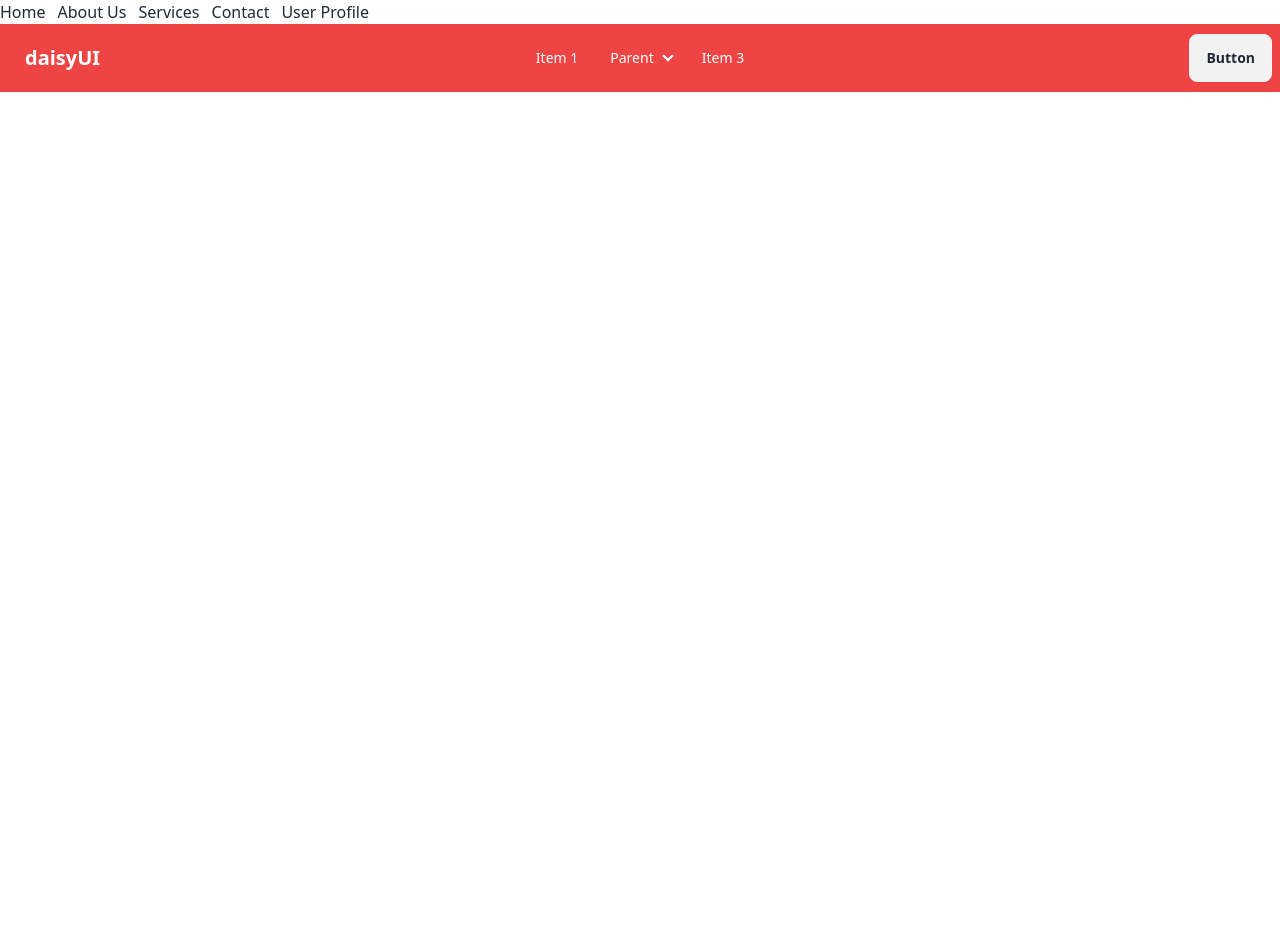
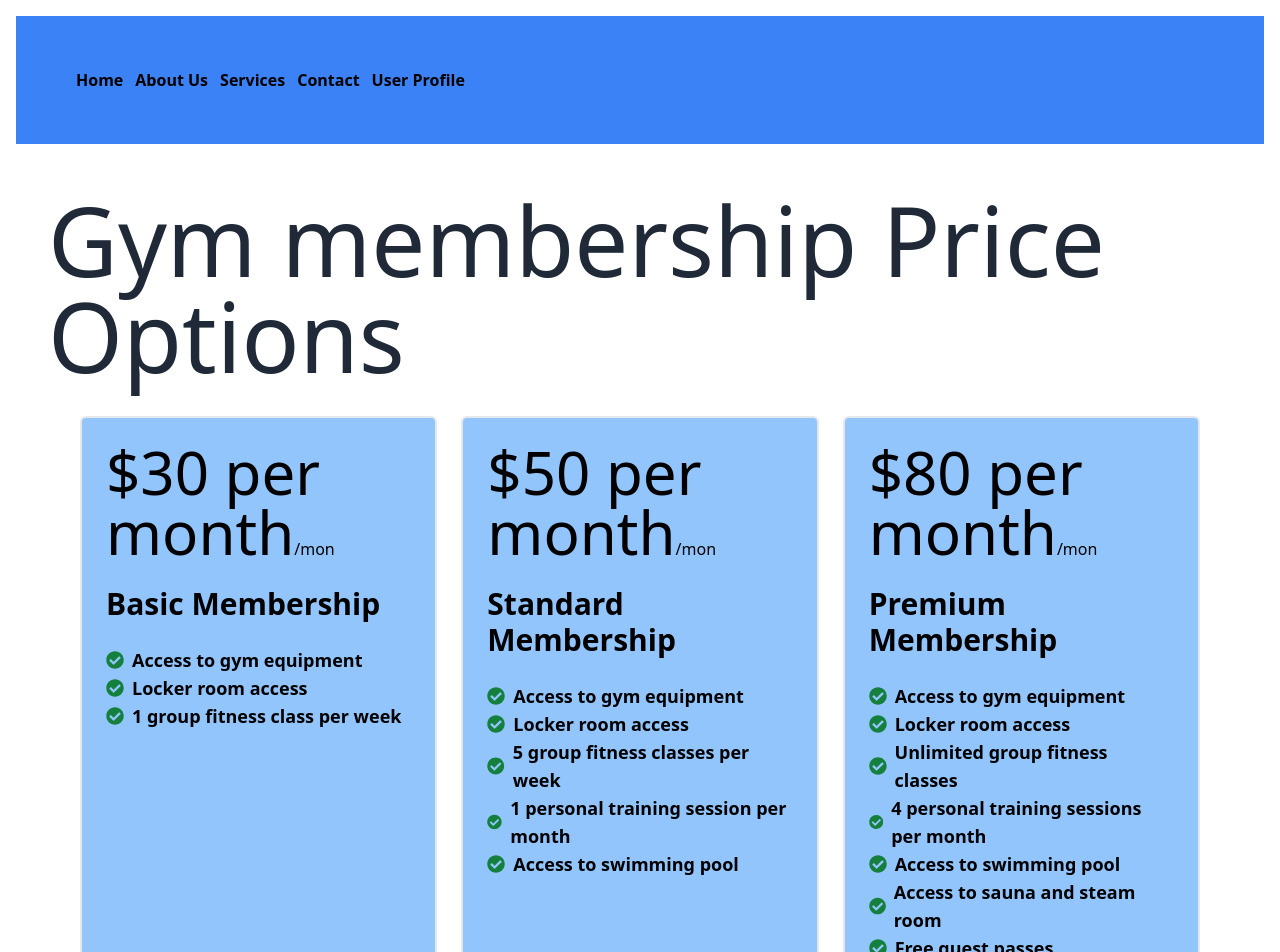
Before and after one commit to dipto8/Pricing-options, a React (Vite) app: page / in a window 1280 px wide. Shown: the top 952 px of the page. Before the commit the page ends 800 px from the top, so only its background shows below. Built offline with nearby package versions, Linux system fonts and the light colour scheme.

Commit message:
Navbar,Pricing card added

```diff
--- a/src/App.jsx
+++ b/src/App.jsx
@@ -1,5 +1,6 @@
 import Nav from "./components/DaisyNav/Nav"
 import NavBar from "./components/Navbar/NavBar"
+import PriceOptions from "./components/PriceOptions/PriceOptions"
 
 
 
@@ -12,7 +13,11 @@ function App() {
 
       <NavBar></NavBar>
 
-      <Nav></Nav>
+      <div className="">
+        <PriceOptions> </PriceOptions>
+      </div>
+
+      {/* <Nav></Nav> */}
 
 
 
--- /dev/null
+++ b/src/components/Features/Features.jsx
@@ -0,0 +1,23 @@
+import { FaCheckCircle } from "react-icons/fa";
+import PropTypes from 'prop-types'
+const Features = ({feature}) => {
+    return (
+        <div className="">
+
+
+            <p className='text-lg font-semibold flex items-center   '>
+            <FaCheckCircle className="mr-2 text-green-700"/>
+            {feature}
+
+            </p>
+
+
+
+        </div>
+    );
+};
+Features.propTypes ={
+    feature: PropTypes.string
+}
+
+export default Features;
--- a/src/components/Link/Link.jsx
+++ b/src/components/Link/Link.jsx
@@ -3,7 +3,7 @@ import PropTypes from 'prop-types';
 const Link = ({route}) => {
 
     return (
-        <li className=" mr-3" >
+        <li className=" mr-3 hover:bg-yellow-500" >
         <a href={route.path}>{route.name}</a>
       </li>
     );
--- a/src/components/Navbar/NavBar.jsx
+++ b/src/components/Navbar/NavBar.jsx
@@ -1,9 +1,7 @@
-
 import React, { useState } from "react";
 import Link from "../Link/Link";
 import { TfiLayoutGrid4Alt } from "react-icons/tfi";
 import { RiCloseLargeLine } from "react-icons/ri";
-
 
 const NavBar = () => {
   const routes = [
@@ -14,25 +12,27 @@ const NavBar = () => {
     { path: "/profile", name: "User Profile", id: 5 },
   ];
 
-  const [open,setOpen] =useState(false)
-
+  const [open, setOpen] = useState(false);
 
   return (
-    <nav>
-      <div className="md:hidden text-2xl" onClick={()=> setOpen( !open)}>
-
-   {
-     open === true ? <RiCloseLargeLine className="" />
-     :  <TfiLayoutGrid4Alt   className=" " />
-   }
+    <nav className=" bg-blue-500 p-6 m-4 font-bold ">
+      <div
+        className="md:hidden text-2xl px-4  "
+        onClick={() => setOpen(!open)}
+      >
+        {open === true ? (
+          <RiCloseLargeLine className="" />
+        ) : (
+          <TfiLayoutGrid4Alt className=" " />
+        )}
       </div>
 
-        <ul className="md:flex">
-            {
-                routes.map(route => <Link key={route.id} route={route}></Link>)
-
-            }
-
+      <ul className={`md:flex md:static  absolute duration-1000
+        ${open? 'top-16': '-top-60'}
+        bg-blue-500  text-black px-6 py-4 m-3`}>
+        {routes.map((route) => (
+          <Link key={route.id} route={route}></Link>
+        ))}
       </ul>
     </nav>
   );
--- /dev/null
+++ b/src/components/PriceOption/PriceOption.jsx
@@ -0,0 +1,28 @@
+import PropTypes from "prop-types";
+import Features from "../Features/Features";
+
+const PriceOption = ({ option }) => {
+  const { id, name, price, features } = option;
+  return (
+    <div className="border-2 p-6 bg-blue-300 text-black rounded-md flex flex-col ">
+      <h2>
+        <span className="text-6xl ">{price}</span>
+        <span>/mon</span>
+      </h2>
+      <h4 className="text-3xl text-black font-bold my-6 text-start">{name}</h4>
+
+      <div className=" flex-grow ">
+        {features.map((feature, index) => (
+          <Features key={index} feature={feature}></Features>
+        ))}
+      </div>
+
+      <button className="bg-green-600 w-full py-2 mt-2 rounded-md  hover:bg-blue-500 ">Join Now</button>
+    </div>
+  );
+};
+
+export default PriceOption;
+PriceOption.propTypes = {
+  option: PropTypes.object,
+};
--- /dev/null
+++ b/src/components/PriceOptions/PriceOptions.jsx
@@ -0,0 +1,74 @@
+import PriceOption from "../PriceOption/PriceOption";
+
+
+const PriceOptions = () => {
+
+   const PriceOptions = [
+    {
+      "id": 1,
+      "name": "Basic Membership",
+      "features": [
+        "Access to gym equipment",
+        "Locker room access",
+        "1 group fitness class per week"
+      ],
+      "price": "$30 per month"
+    },
+    {
+      "id": 2,
+      "name": "Standard Membership",
+      "features": [
+        "Access to gym equipment",
+        "Locker room access",
+        "5 group fitness classes per week",
+        "1 personal training session per month",
+        "Access to swimming pool"
+      ],
+      "price": "$50 per month"
+    },
+    {
+      "id": 3,
+      "name": "Premium Membership",
+      "features": [
+        "Access to gym equipment",
+        "Locker room access",
+        "Unlimited group fitness classes",
+        "4 personal training sessions per month",
+        "Access to swimming pool",
+        "Access to sauna and steam room",
+        "Free guest passes"
+      ],
+      "price": "$80 per month"
+    },
+    {
+      "id": 4,
+      "name": "Family Membership",
+      "features": [
+        "Access to gym equipment for family members",
+        "Locker room access for family members",
+        "Unlimited group fitness classes for family members",
+        "8 personal training sessions per month",
+        "Access to swimming pool for family members",
+        "Access to sauna and steam room for family members",
+        "Free guest passes",
+        "Childcare services"
+      ],
+      "price": "$120 per month"
+    }
+      ]
+
+    return (
+        <div className="m-6 p-6">
+            <h1 className='text-8xl '> Gym membership Price Options</h1>
+           <div className="grid md:grid-cols-3 gap-6  m-8 ">
+           {
+              PriceOptions.map(option=> <PriceOption key={option.id} option={option}></PriceOption>)
+
+            }
+           </div>
+
+        </div>
+    );
+};
+
+export default PriceOptions;
```
